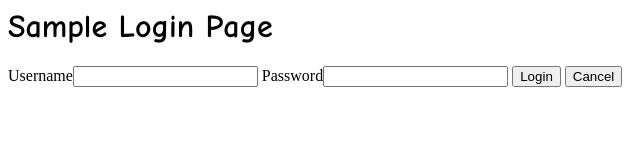
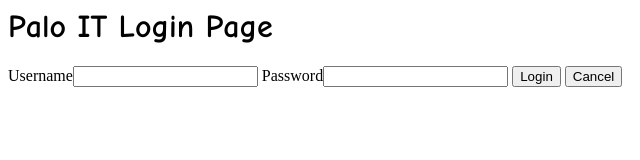
Before and after one commit to rpyendluri/loginwebpage, a plain HTML site: page index.html in a window 1280 px wide. Shown: the full height of the page, 0-640 px from the left. Drawn offline with Linux system fonts and the light colour scheme.

Commit message:
change text name of login page

```diff
--- a/index.html
+++ b/index.html
@@ -16,7 +16,7 @@ Login page
 
 color:#00FF00;>
 
-Sample Login Page
+Palo IT Login Page
 
 </h1>
 
```
